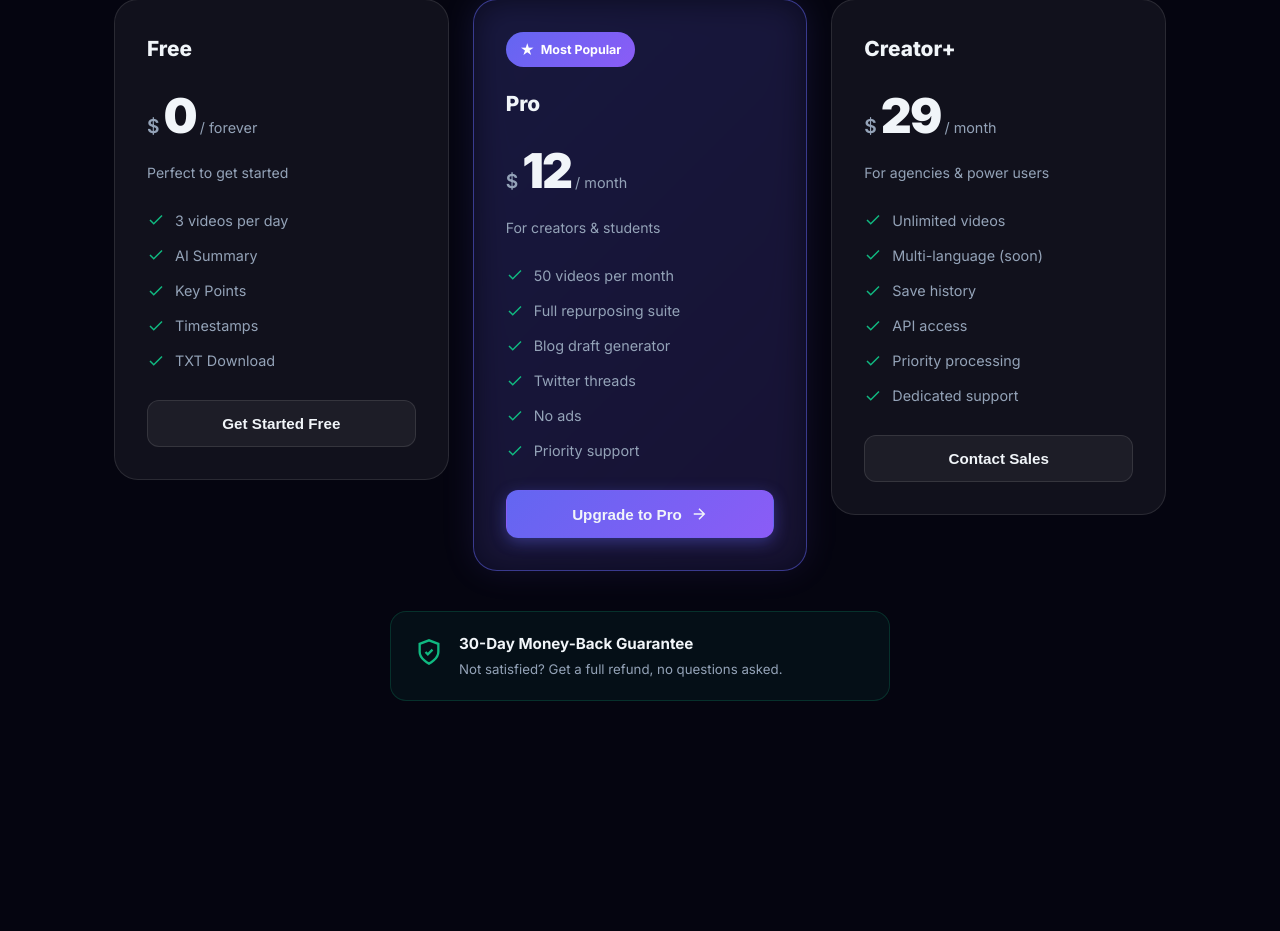
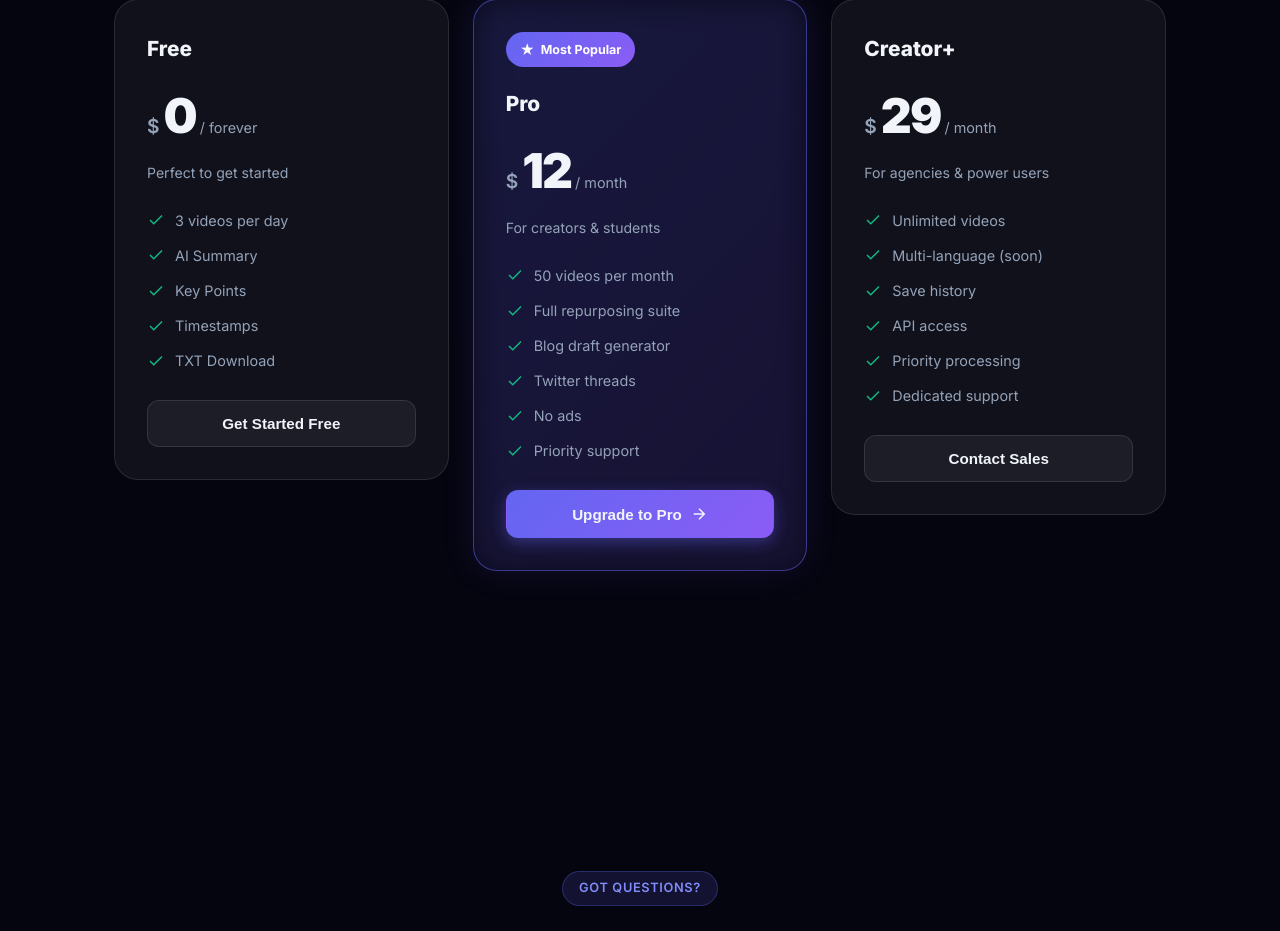
Before and after one commit to Talha4565/VideoNoted-ai, a Flask app: page / in a window 1280 px wide. Shown: the part 3367-4298 px from the top of the page. Run offline with Flask 3, Linux system fonts and the light colour scheme; some libraries are stand-ins or nearby versions.

Commit message:
Remove 30-day money-back guarantee section from pricing

```diff
--- a/templates/index.html
+++ b/templates/index.html
@@ -309,10 +309,6 @@
               <button class="btn-pricing">Contact Sales</button>
             </div>
           </div>
-          <div class="guarantee reveal">
-            <div class="guarantee-icon"><svg viewBox="0 0 24 24" fill="none" stroke="currentColor" stroke-width="2"><path d="M12 22s8-4 8-10V5l-8-3-8 3v7c0 6 8 10 8 10z"/><polyline points="9 12 11 14 15 10"/></svg></div>
-            <div class="guarantee-text"><strong>30-Day Money-Back Guarantee</strong><span>Not satisfied? Get a full refund, no questions asked.</span></div>
-          </div>
         </div>
       </div>
     </section>
```
